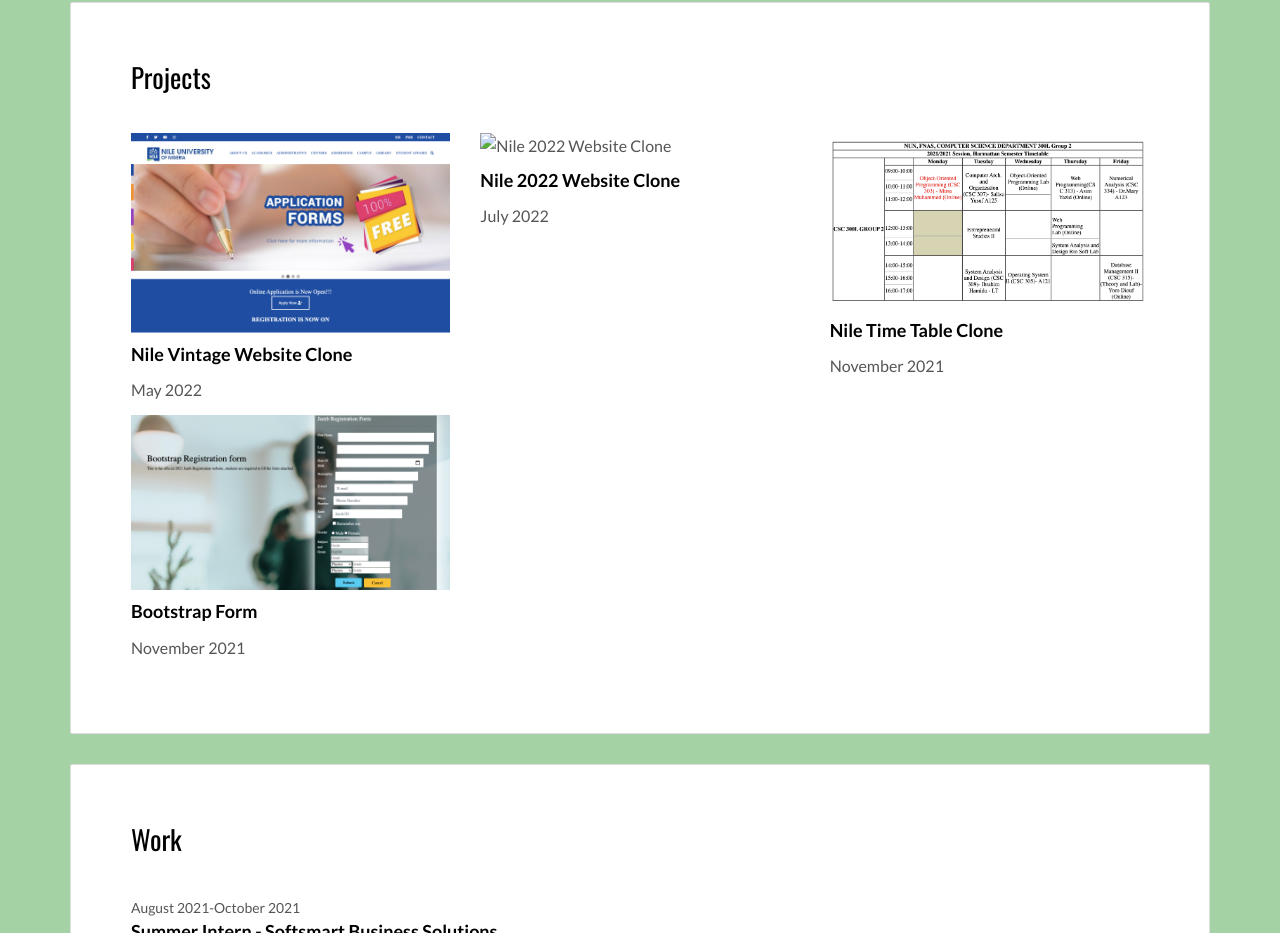
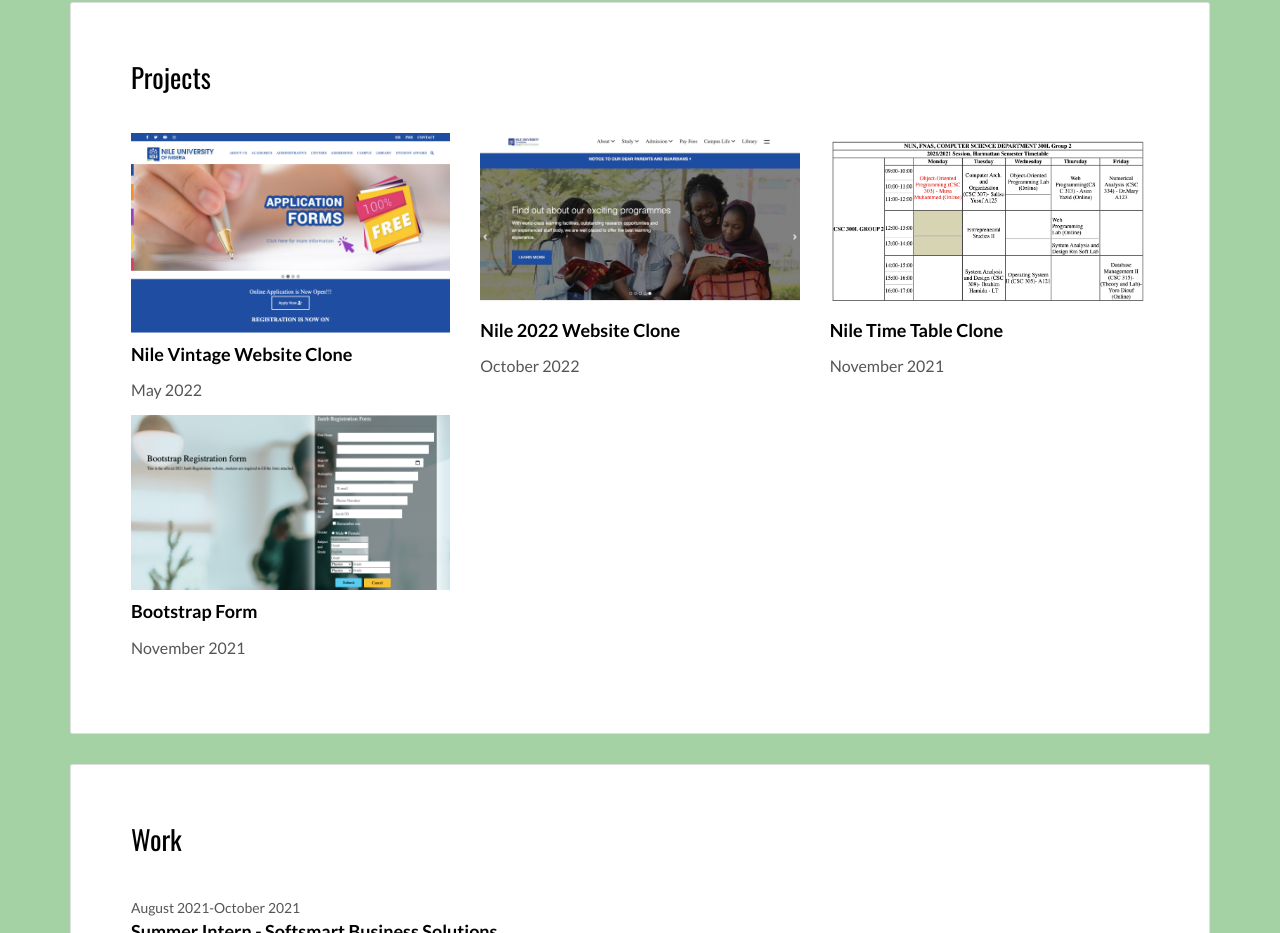
Before and after one commit to shaba-imran/My-Portfolio-Website, a plain HTML site: page index.html in a window 1280 px wide. Shown: the part 936-1869 px from the top of the page. Drawn offline with nearby package versions, Linux system fonts and the light colour scheme.

Commit message:
Add new project

```diff
--- a/index.html
+++ b/index.html
@@ -67,8 +67,8 @@
               </div>
               <div class="col-md-4">
                 <img src="./assets/images/project-img-2.jpg" class="img-responsive" alt="Nile 2022 Website Clone">
-                <h3 class="h5"><a href="" target="_blank">Nile 2022 Website Clone</a></h3>
-                <p>July 2022</p>
+                <h3 class="h5"><a href="https://shaba-imran.github.io/Nile-Official-Website-Clone/" target="_blank">Nile 2022 Website Clone</a></h3>
+                <p>October 2022</p>
               </div>
               <div class="col-md-4">
                 <img src="./assets/images/img-09.jpg" class="img-responsive" alt="Nile Time Table Clone">
```
Also changed, not shown: assets/images/project-img-2.jpg (added), 3 other files.
